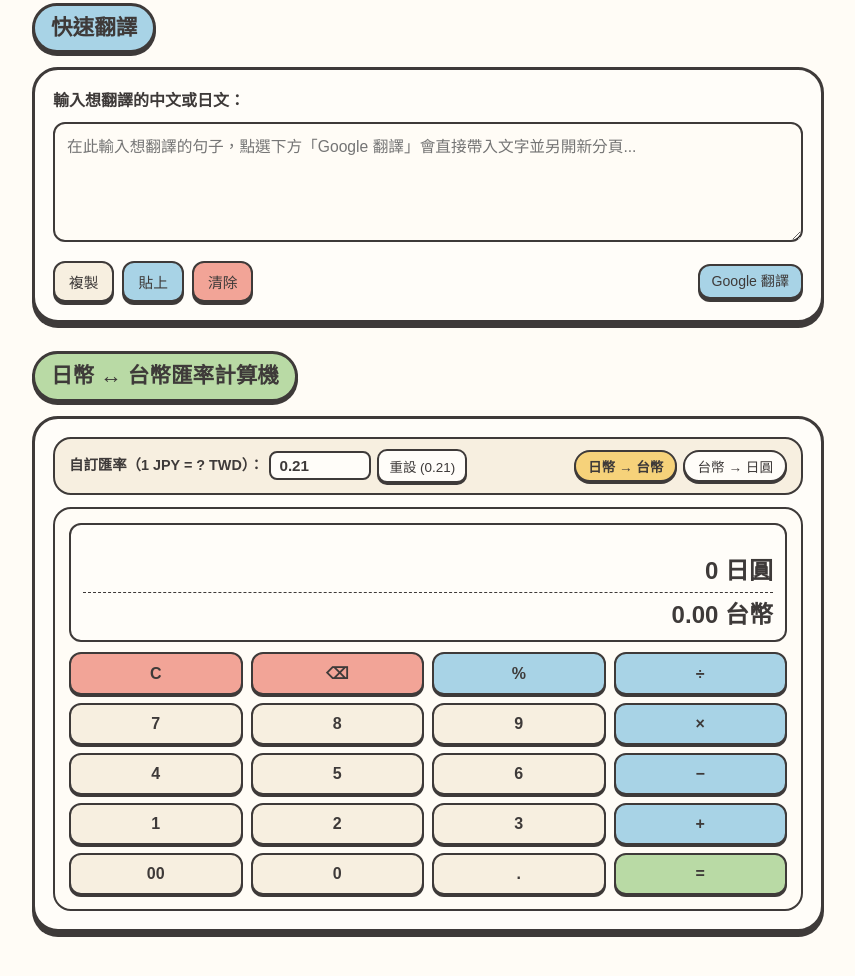
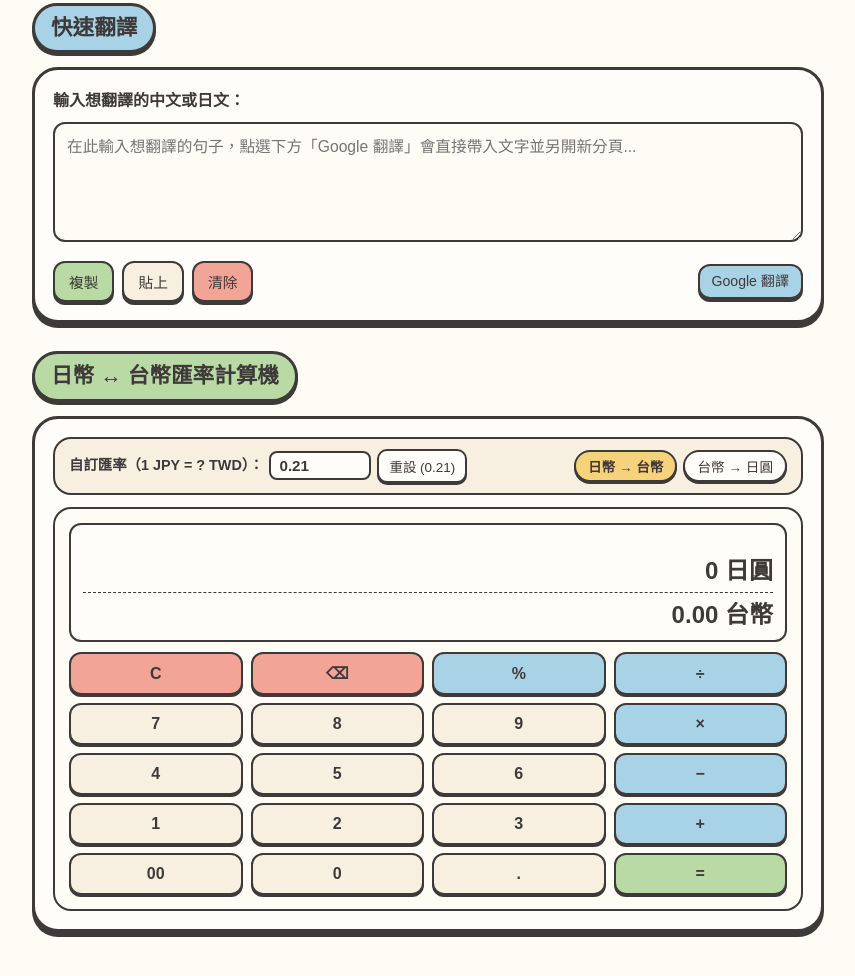
Before and after one commit to arcimistk/okinawatrip27, a plain HTML site: page index.html in a window 1280 px wide. Shown: the part 2675-3651 px from the top of the page, without its empty margins (212-1067 px from the left). Drawn offline with Linux system fonts and the light colour scheme; a web font is replaced by a local one.

Commit message:
Update index.html

```diff
--- a/index.html
+++ b/index.html
@@ -1556,8 +1556,8 @@
         <textarea id="customTranslateText" class="custom-textarea" placeholder="在此輸入想翻譯的句子，點選下方「Google 翻譯」會直接帶入文字並另開新分頁..."></textarea>
         <div class="translate-actions">
           <div class="translate-left-group">
-            <button type="button" id="copyCustomBtn" class="btn-action soft">複製</button>
-            <button type="button" id="pasteCustomBtn" class="btn-action sky">貼上</button>
+            <button type="button" id="copyCustomBtn" class="btn-action green">複製</button>
+            <button type="button" id="pasteCustomBtn" class="btn-action soft">貼上</button>
             <button type="button" id="clearCustomBtn" class="btn-action coral">清除</button>
           </div>
           <a id="openGoogleTranslate" class="btn-link map" href="https://translate.google.com/?sl=auto&tl=ja&op=translate" target="_blank" rel="noopener noreferrer">Google 翻譯</a>
@@ -2346,7 +2346,7 @@
 
     renderMathScreen();
 
-    // 5. 快速翻譯（複製、貼上、清除 + Google 翻譯）
+    // 5. 快速翻譯（複製：綠色、貼上：暖沙色、清除：紅色 + Google 翻譯）
     const customTranslateText = document.getElementById("customTranslateText");
     const openGoogleTranslate = document.getElementById("openGoogleTranslate");
 
```
